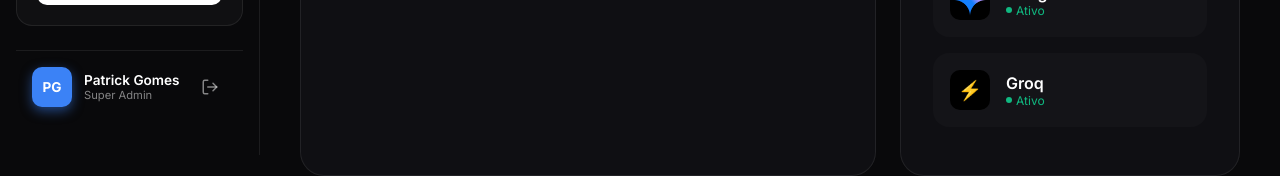
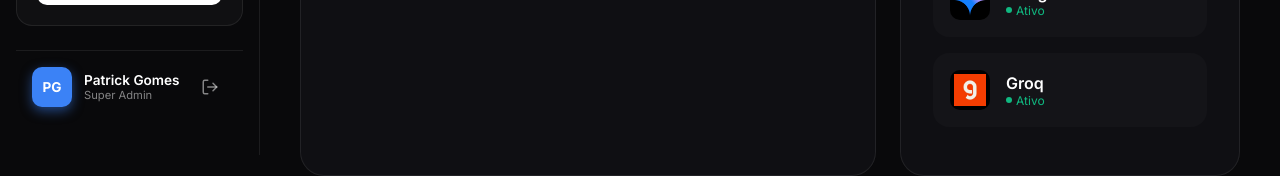
Before and after one commit to gsPatrick/auto-proposal-front, a Next.js app: page /dashboard in a window 1280 px wide. Shown: the part 645-821 px from the top of the page. Built offline with nearby package versions, Linux system fonts and the light colour scheme; no server answers; sample sign-in values are in the browser's storage.

Commit message:
Update Groq logo image in dashboard

```diff
--- a/app/dashboard/page.js
+++ b/app/dashboard/page.js
@@ -49,7 +49,7 @@ export default function Dashboard() {
     { name: 'OpenAI', status: 'Ativo', img: '/images/ai/openai.png' },
     { name: 'Anthropic', status: 'Standby', img: '/images/ai/claude.png' },
     { name: 'Google', status: 'Ativo', img: '/images/ai/gemini.png' },
-    { name: 'Groq', status: 'Ativo', icon: '⚡' },
+    { name: 'Groq', status: 'Ativo', img: '/images/ai/groq.png' },
   ];
 
   return (
```
Also changed, not shown: public/images/ai/._groq.png (added), public/images/ai/groq.png (added).
